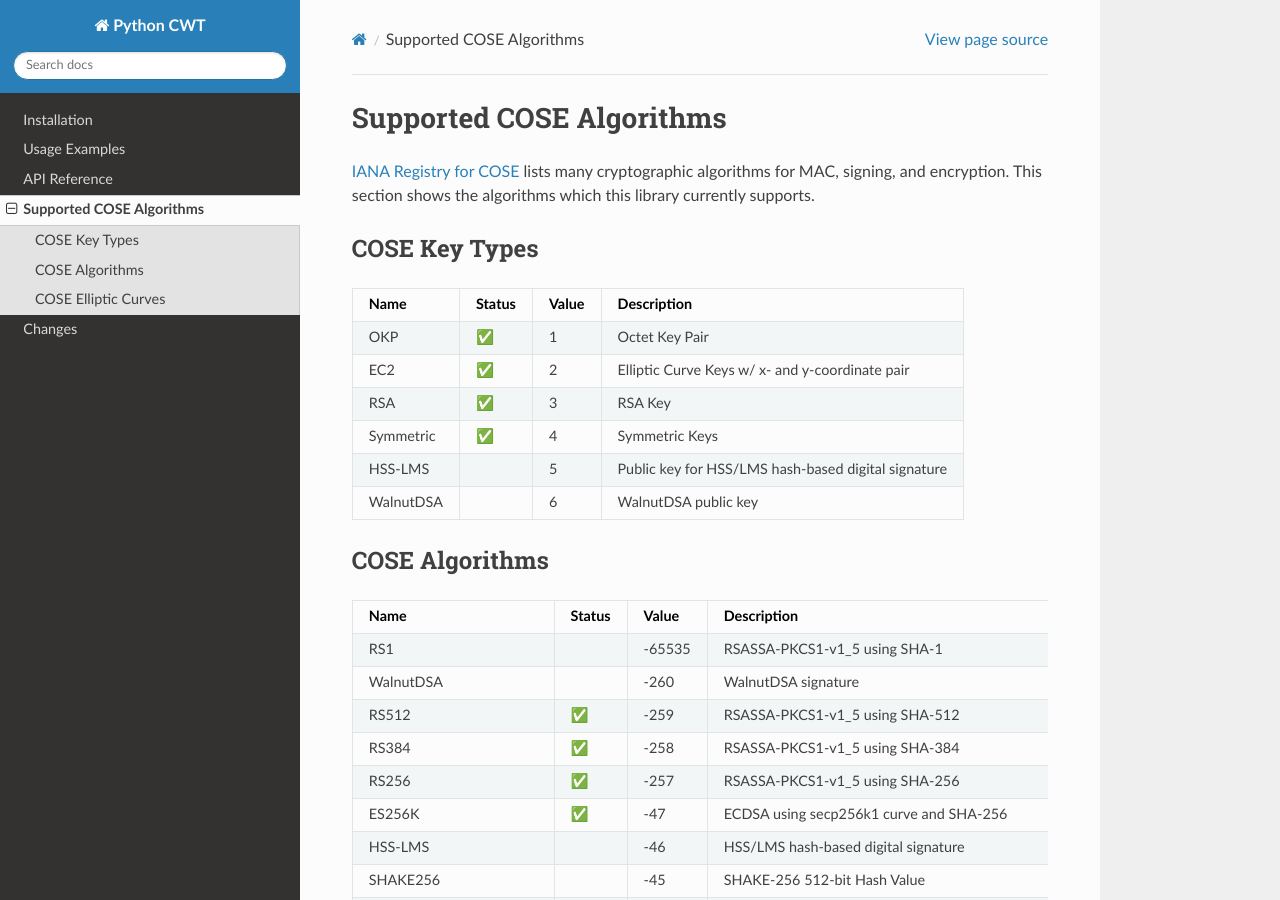
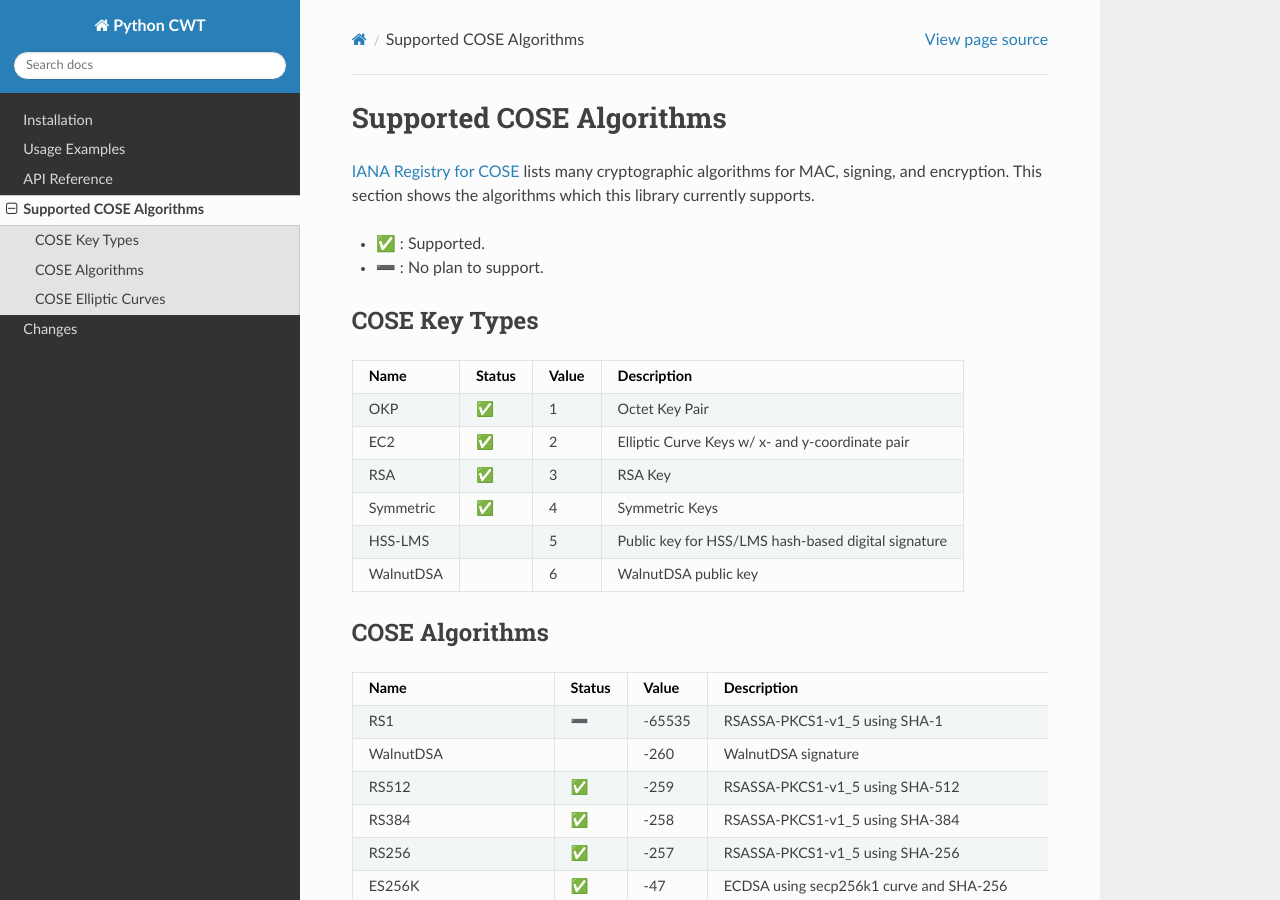
Before and after one commit to dajiaji/python-cwt, a Sphinx documentation site: the page built from docs/algorithms.rst, in a window 1280 px wide and 900 px high. Built offline with Sphinx 7.4.7 and the Read the Docs theme 2.0.0, drawn with Linux system fonts in a browser that asks for light colours; pages that are not in the unit, such as notebooks, are missing from menus.

Commit message:
Define no plan to support.

```diff
--- a/docs/algorithms.rst
+++ b/docs/algorithms.rst
@@ -4,6 +4,8 @@
 `IANA Registry for COSE`_ lists many cryptographic algorithms for MAC, signing, and encryption.
 This section shows the algorithms which this library currently supports.
 
+* ✅ : Supported.
+* ➖ : No plan to support.
 
 COSE Key Types
 --------------
@@ -31,7 +33,7 @@
 +------------------------+--------+-------+-----------------------------------------------------+
 | Name                   | Status | Value | Description                                         |
 +========================+========+=======+=====================================================+
-| RS1                    |        | -65535| RSASSA-PKCS1-v1_5 using SHA-1                       |
+| RS1                    | ➖     | -65535| RSASSA-PKCS1-v1_5 using SHA-1                       |
 +------------------------+--------+-------+-----------------------------------------------------+
 | WalnutDSA              |        | -260  | WalnutDSA signature                                 |
 +------------------------+--------+-------+-----------------------------------------------------+
@@ -103,7 +105,7 @@
 +------------------------+--------+-------+-----------------------------------------------------+
 | SHA-256/64             |        | -15   | SHA-2 256-bit Hash truncated to 64-bits             |
 +------------------------+--------+-------+-----------------------------------------------------+
-| SHA-1                  |        | -14   | SHA-1 Hash                                          |
+| SHA-1                  | ➖     | -14   | SHA-1 Hash                                          |
 +------------------------+--------+-------+-----------------------------------------------------+
 | direct+HKDF-AES-256    |        | -13   | Shared secret w/ AES-MAC 256-bit key                |
 +------------------------+--------+-------+-----------------------------------------------------+
@@ -157,15 +159,15 @@
 | AES-CCM-64-64-256      | ✅     | 13    | | AES-CCM mode 256-bit key, 64-bit tag,             |
 |                        |        |       | | 7-byte nonce                                      |
 +------------------------+--------+-------+-----------------------------------------------------+
-| AES-MAC 128/64         |        | 14    | AES-MAC 128-bit key, 64-bit tag                     |
+| AES-MAC 128/64         | ➖     | 14    | AES-MAC 128-bit key, 64-bit tag                     |
 +------------------------+--------+-------+-----------------------------------------------------+
-| AES-MAC 256/64         |        | 15    | AES-MAC 256-bit key, 64-bit tag                     |
+| AES-MAC 256/64         | ➖     | 15    | AES-MAC 256-bit key, 64-bit tag                     |
 +------------------------+--------+-------+-----------------------------------------------------+
 | ChaCha20/Poly1305      | ✅     | 24    | ChaCha20/Poly1305 w/ 256-bit key, 128-bit tag       |
 +------------------------+--------+-------+-----------------------------------------------------+
-| AES-MAC 128/128        |        | 25    | AES-MAC 128-bit key, 128-bit tag                    |
+| AES-MAC 128/128        | ➖     | 25    | AES-MAC 128-bit key, 128-bit tag                    |
 +------------------------+--------+-------+-----------------------------------------------------+
-| AES-MAC 128/128        |        | 26    | AES-MAC 256-bit key, 128-bit tag                    |
+| AES-MAC 128/128        | ➖     | 26    | AES-MAC 256-bit key, 128-bit tag                    |
 +------------------------+--------+-------+-----------------------------------------------------+
 | AES-CCM-16-128-128     | ✅     | 30    | | AES-CCM mode 128-bit key, 128-bit tag,            |
 |                        |        |       | | 13-byte nonce                                     |
```
